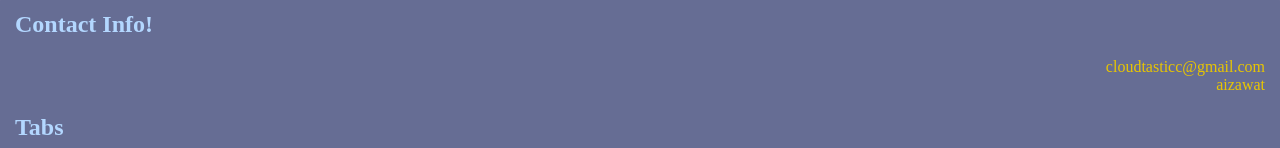
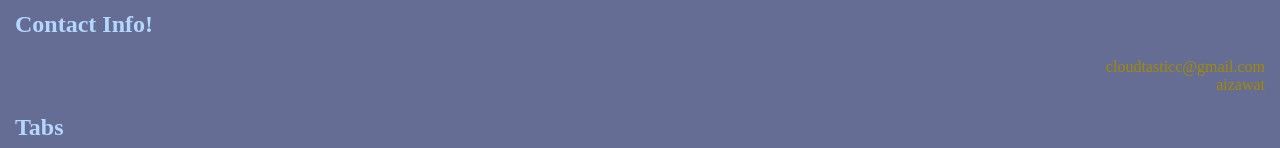
Before and after one commit to CloudTastic/cloudscape, a plain HTML site: page index.html in a window 1280 px wide. Shown: the part 666-814 px from the top of the page. Drawn offline with Linux system fonts and the light colour scheme; a script that the page names is missing.

Commit message:
Update styles.css

```diff
--- a/styles.css
+++ b/styles.css
@@ -189,7 +189,7 @@ div.a {
 
 
 a:link {
-  color: #E9C600;
+  color: #A18A01;
   background-color: transparent;
   text-decoration: none;
 }
```
